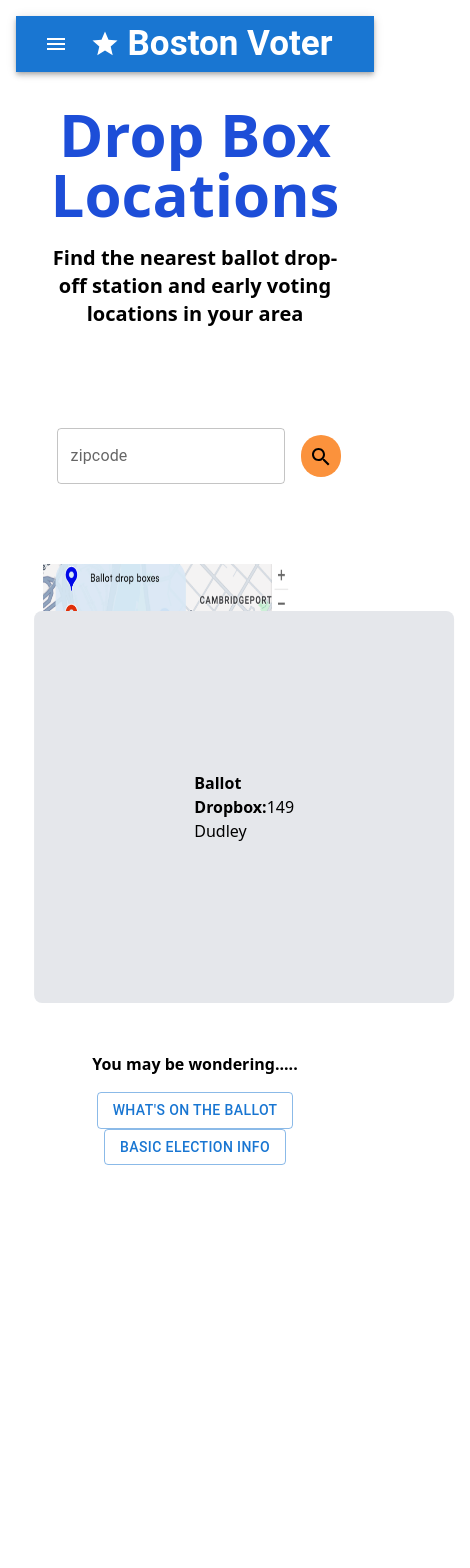
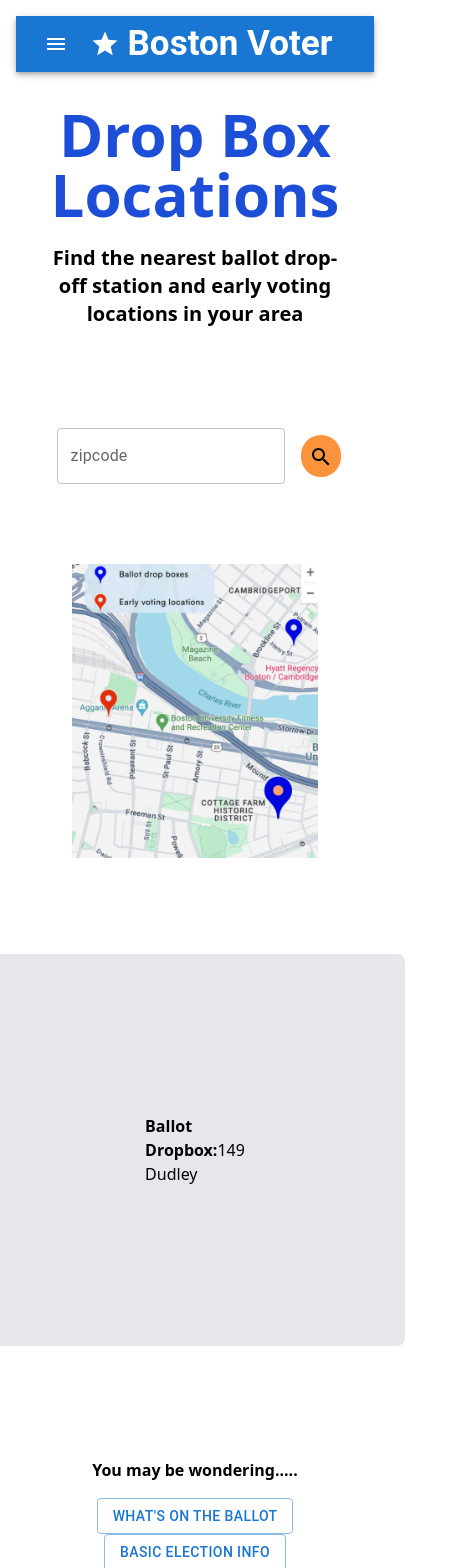
Before and after one commit to BU-Spark/pitne-voter-app, a Next.js app in the folder client/: page /dropBoxLocations in a window 390 px wide. Shown: the top 1568 px of the page, 470 px wide, since content can reach past the window. Before the commit the page ends 1221 px from the top, so only its background shows below. Built offline with nearby package versions, Linux system fonts and the light colour scheme.

Commit message:
Fixed responsiveness

```diff
--- a/client/src/components/box/BoxField.tsx
+++ b/client/src/components/box/BoxField.tsx
@@ -8,7 +8,7 @@ function BoxField() {
     <Box
       component="form"
       sx={{
-        '& > :not(style)': { m: 1, width: '25ch' },
+        '& > :not(style)': { m: 1, width: '25ch'},
       }}
       noValidate
       autoComplete="off"
--- a/client/src/pages/dropBoxLocations/index.tsx
+++ b/client/src/pages/dropBoxLocations/index.tsx
@@ -25,14 +25,18 @@ export default function DropBoxLocations() {
                 </div>
             </div>
 
-            <div className='relative flex flex-row justify-center items-center p-4 m-10'  style={{ left: '-8%' }}>
-                <Box component="img" sx={{height: 400, width: 400}} alt="Map" src="/Map.png"/>
-                <div className='absolute flex flex-col justify-center items-center p-4'  style={{ top: '60%', left: '78%', transform: 'translate(-50%, -50%)' }}>
+            <div className='flex flex-row justify-center items-center p-4 m-10' >
+                <Box component="img"  alt="Map" src="/Map.png"/>
+            </div>
+
+            <div className='flex flex-col justify-center items-center p-2' >
+            <Box sx={{ backgroundColor: 'gray.200', padding: 4, borderRadius: 2 }}>
+
                     <p className='px-40 py-40 bg-gray-200 rounded-lg'>
                         <strong>Ballot Dropbox:</strong>
                         149 Dudley
                     </p>
-                </div>
+                    </Box>
             </div>
 
             <div className='flex flex-col justify-center items-center p-4 my-10'>
```
